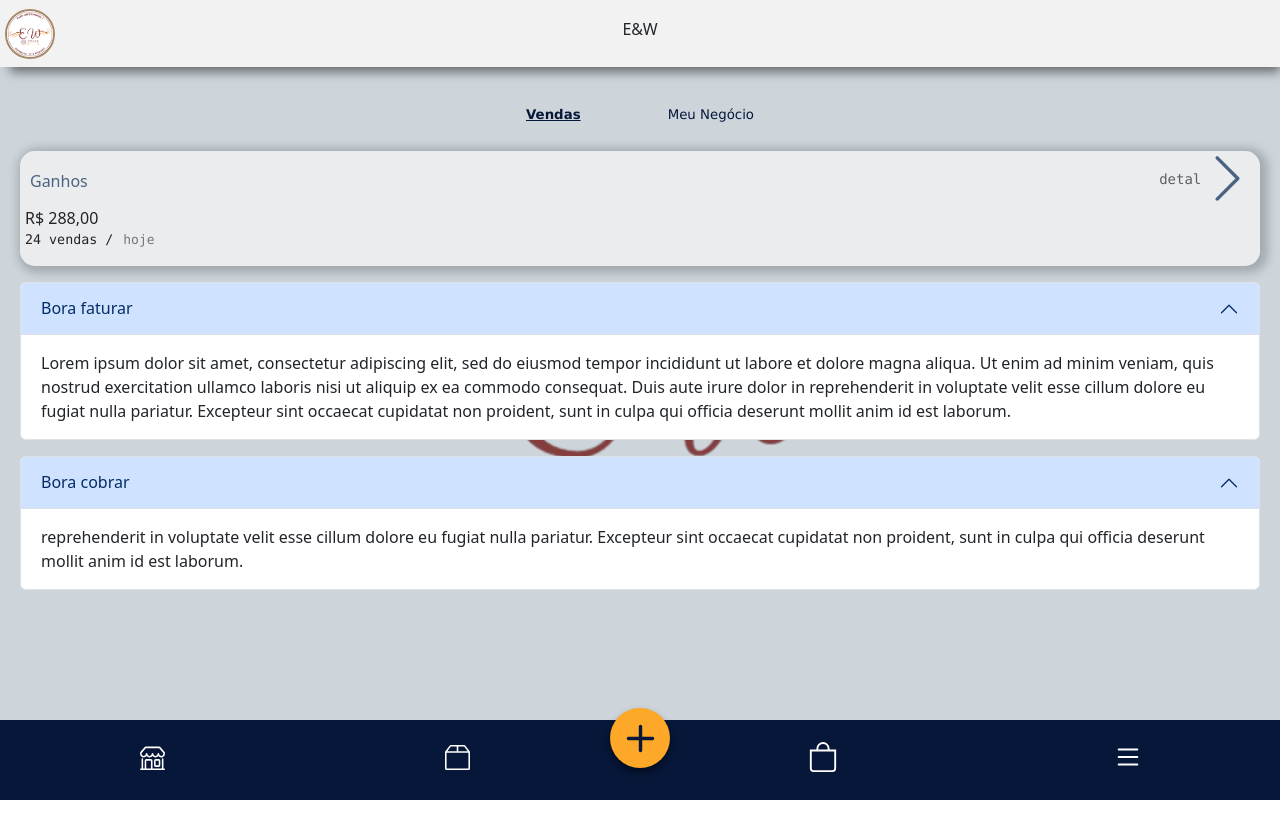
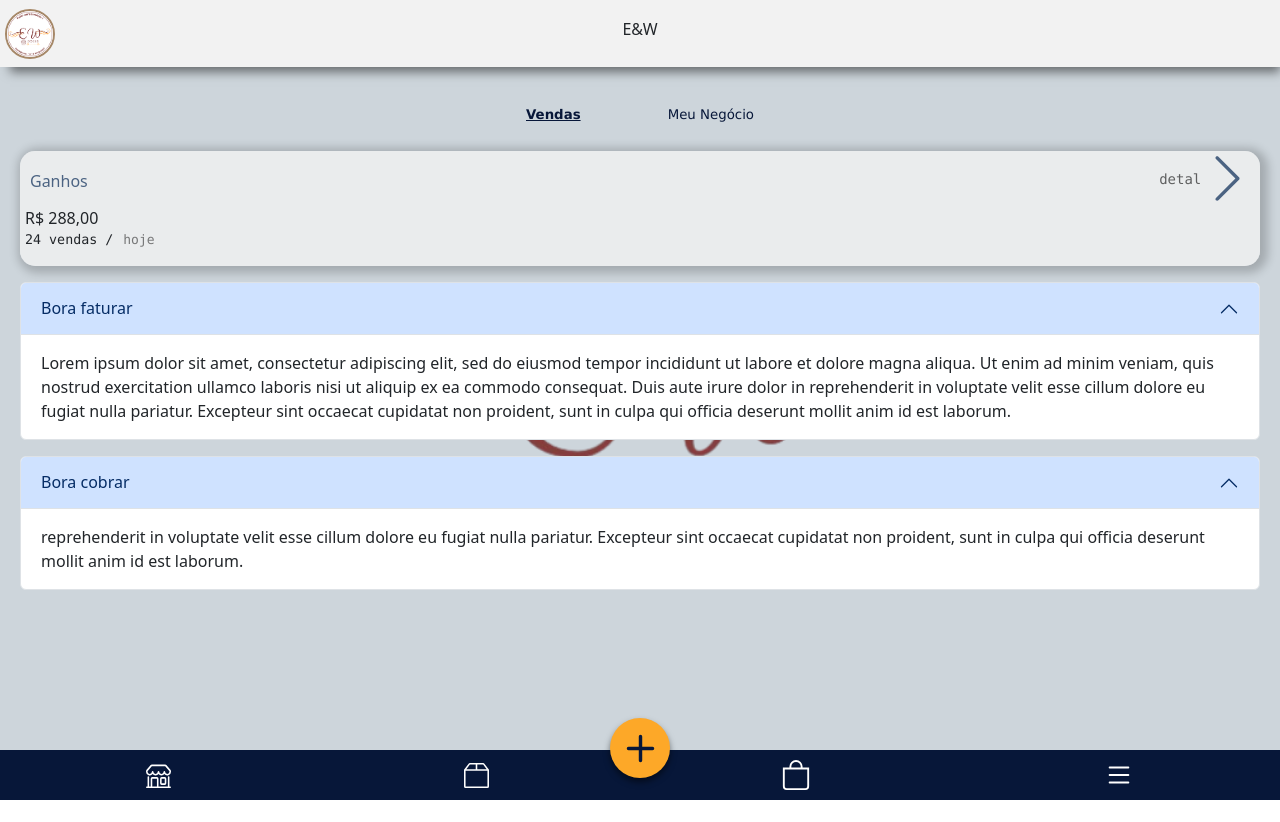
Before and after one commit to Sousa-Diin/eewdoces, a React (Vite) app: page /eewdoces/main/store in a window 1280 px wide. Before the commit the page ends 800 px from the top, so only its background shows below. Built offline with nearby package versions, Linux system fonts and the light colour scheme.

Commit message:
:bug: ajustado css do menubar e rotas operantes

```diff
--- a/frontend/src/components/button/ButtonIcon.jsx
+++ b/frontend/src/components/button/ButtonIcon.jsx
@@ -1,18 +1,14 @@
 import React from 'react';
 
 import './btnicon.css';
-import { Link } from 'react-router-dom';
 
-function ButtonIcon ({id, src, alt,onClick, link, name}) {
+function ButtonIcon ({id, src, onClick, style}) {
 
 
   return(
-      <Link to={link}>
-        <button onClick={onClick} className='button' id={id}>
-          <img src={src} alt={alt} />
-        </button>
-        {name}
-      </Link>
+    <button onClick={onClick} className={style} id={id}>
+      <img src={src} alt='btn icon' />
+    </button>
   );
 }
 
--- /dev/null
+++ b/frontend/src/components/button/link/BtnLink.jsx
@@ -0,0 +1,17 @@
+import React from 'react';
+import { Link } from 'react-router-dom';
+
+import '../btnicon.css';
+
+function BtnLink ({id, src, link, name, style}) {
+
+
+  return(
+      <Link to={link} className={style} id={id}>
+          <img src={src} alt={'menu iocn'} />
+          {name}
+      </Link>
+  );
+}
+
+export default BtnLink;
--- a/frontend/src/components/footer/Navbar.jsx
+++ b/frontend/src/components/footer/Navbar.jsx
@@ -5,7 +5,7 @@ import { navbarlist } from '../../config/layout/ListItens.js';
 import ButtonIcon from '../button/ButtonIcon';
 import SideBar from '../option/SideBar.jsx';
 import MenuPrincipal from '../menu/menumain/MenuPrincipal.jsx';
-import { useNavigate } from 'react-router-dom';
+import BtnLink from '../button/link/BtnLink.jsx';
 
 const Navbar = () => {
 
@@ -15,49 +15,24 @@ const Navbar = () => {
   const handleVisibleContainer = () => {
     setVisible(!visible);
   }
+
   const handleClosenMenu = () => {
     handleOpenMenu(!open);
   }
 
-  const handleChangeRoute = route => {
-    if (route === '/eewdoces/main/option'){
-      return handleVisibleContainer;
-    }
-    else if (route === '/eewdoces/main/menu'){
-      return handleClosenMenu;
-    }
-    return route;
-  }
+  return (
+    <>
+    <div className="navbar-footer">
+        <BtnLink id={navbarlist[0].name} className={navbarlist[0].style} src={navbarlist[0].src} link={navbarlist[0].path}/>
+        <BtnLink id={navbarlist[1].name} className={navbarlist[1].style} src={navbarlist[1].src} link={navbarlist[1].path}/>
+        <ButtonIcon id={navbarlist[2].name} style={navbarlist[2].style} src={navbarlist[2].src} onClick={handleClosenMenu}/>
+        <BtnLink id={navbarlist[3].name} className={navbarlist[3].style} src={navbarlist[3].src} link={navbarlist[3].path}/>
+        <ButtonIcon id={navbarlist[4].name} className={navbarlist[4].style} src={navbarlist[4].src} onClick={handleVisibleContainer}/>
 
-  const navigate = useNavigate();
-
-  return (
-    <div className="navbar-footer">
-      {navbarlist && navbarlist.map((item, index) => {
-        return(
-          <>
-            <div className= {item.style } key={index}>
-              <ButtonIcon
-                id={item.name}
-                link={
-                  item.path !== '/eewdoces/main/option' || item.path === '/eewdoces/main/menu'
-                  ? item.path
-                  : ''
-                 }
-                onClick={
-                  item.path === '/eewdoces/main/option' ? handleVisibleContainer
-                  : item.path === '/eewdoces/main/menu' ? handleClosenMenu
-                  : item.path
-                }
-                src={item.src} alt={item.alt} />
-            </div>
-            <SideBar visible={visible} handleVisibleContainer={handleVisibleContainer}/>
-            <MenuPrincipal open={open} handleClosenMenu={handleClosenMenu}/>
-          </>
-
-        )
-      })}
     </div>
+    <SideBar visible={visible} handleVisibleContainer={handleVisibleContainer}/>
+    <MenuPrincipal open={open} handleClosenMenu={handleClosenMenu}/>
+    </>
   );
 };
 
--- a/frontend/src/components/footer/navbar.css
+++ b/frontend/src/components/footer/navbar.css
@@ -12,21 +12,30 @@
   z-index: 1;
 }
 
+.navbar-footer div {
+  display: flex;
+  justify-content: space-around;
+  align-items: center;
+}
+
 /* Estilos para os itens do menu */
 .nav-item {
-  flex: 1;
+
   text-align: center;
+  position: absolute;
+  z-index: 0;
 }
 
 /* Estilos para o botão de adicionar */
 .add-button {
-  position: relative;
+  position: absolute;
   bottom: 22px; /* Centraliza o botão */
   text-align: center;
   z-index: 1;
 }
 
-.add-button button {
+.add-button  {
+
   display: flex;
   justify-content: center;
   align-items: center;
@@ -50,14 +59,12 @@
   font-size: 24px;
 }
 
-#store-menu  img:hover, #product-menu img:hover, #bag-menu img:hover, #list-menu img:hover {
-  color: #fda282;
-}
 
 /* Responsividade */
-@media (max-width: 768px) {
+@media only screen and (min-width:190px) and (max-width:650px) {
   .navbar-footer {
     padding: 15px 0;
+    z-index: 1;
   }
 
   .add-button { bottom: 25px; /* Centraliza o botão */}
--- a/frontend/src/components/menu/menumain/menuprincipal.css
+++ b/frontend/src/components/menu/menumain/menuprincipal.css
@@ -16,9 +16,9 @@
   transition: all ease-in-out 1ms; */
   transition: max-height 0.5s ease-in, opacity .3s ease;
   opacity: 0;
+  visibility: hidden;
   box-shadow: 0 0 2px var(--color-secondary);
-  z-index: 2;
-  border: none;
+  z-index: 1;
 }
 
 .cantainer-main-menu-principal button {
@@ -32,25 +32,33 @@
   flex-flow: column;
   justify-content: center;
   align-items: center;
+
+  margin-bottom: .55rem;
 }
 
-.cantainer-main-menu-principal button img {width: 60%;
-  height: 60%; }
+.cantainer-main-menu-principal button img {
+  width: 60%;
+  height: 50%;
+}
 
 .open-menu {
   opacity: 1;
-  min-height: 61dvh;/*
-  transition: max-height 1s ease-out, opacity  ease; */
+  min-height: 61dvh;
+  max-height: 0;
+  visibility: visible;
 }
 
 @media only screen and (min-width:190px) and (max-width:650px) {
 
   .cantainer-main-menu-principal{
     min-height: 30dvh;
+    max-height: 0;
   }
   .cantainer-main-menu-principal button {
-    width: 50px;
-    height: 50px;
-    margin-bottom: 1.3rem;
+    width: 60px;
+    height: 60px;
+    margin-bottom: .62rem;
   }
+
+
 }
--- a/frontend/src/components/option/sidebar.css
+++ b/frontend/src/components/option/sidebar.css
@@ -12,11 +12,15 @@
   transition: all ease-in-out 1ms; */
   transition: max-height 0.5s ease-in-out, opacity 0.5s ease;
   opacity: 0;
+  visibility: hidden;
+
+  z-index: 1;
   box-shadow: 0 0 2px var(--color-secondary);
 }
 
 .open {
   opacity: 1;
+  visibility: visible;
   min-height: 100dvh;
 }
 
--- a/frontend/src/config/layout/ListItens.js
+++ b/frontend/src/config/layout/ListItens.js
@@ -16,6 +16,7 @@ import transactions from '../../assets/icons/transactions.svg';
 
 export const navbarlist =  [
     {
+      id:'btn-link',
       name: "store-menu",
       src: store,
       alt: 'icon store',
@@ -23,6 +24,7 @@ export const navbarlist =  [
       path: '/eewdoces/main/store',
     },
     {
+      id:'btn-link',
       name: "product-menu",
       src: product,
       alt: 'icon product',
@@ -30,6 +32,7 @@ export const navbarlist =  [
       path: '/eewdoces/register/all',
     },
     {
+      id:'btn-button',
       name: "menu-icon",
       src: plus,
       alt: 'icon plus',
@@ -37,6 +40,7 @@ export const navbarlist =  [
       path: '/eewdoces/main/menu',
     },
     {
+      id:'btn-link',
       name: "bag-menu",
       src: bag,
       alt: 'icon bag',
@@ -44,6 +48,7 @@ export const navbarlist =  [
       path: '/eewdoces/sales/all',
     },
     {
+      id:'btn-button',
       name: "list-menu",
       src: list,
       alt: 'icon list',
```
